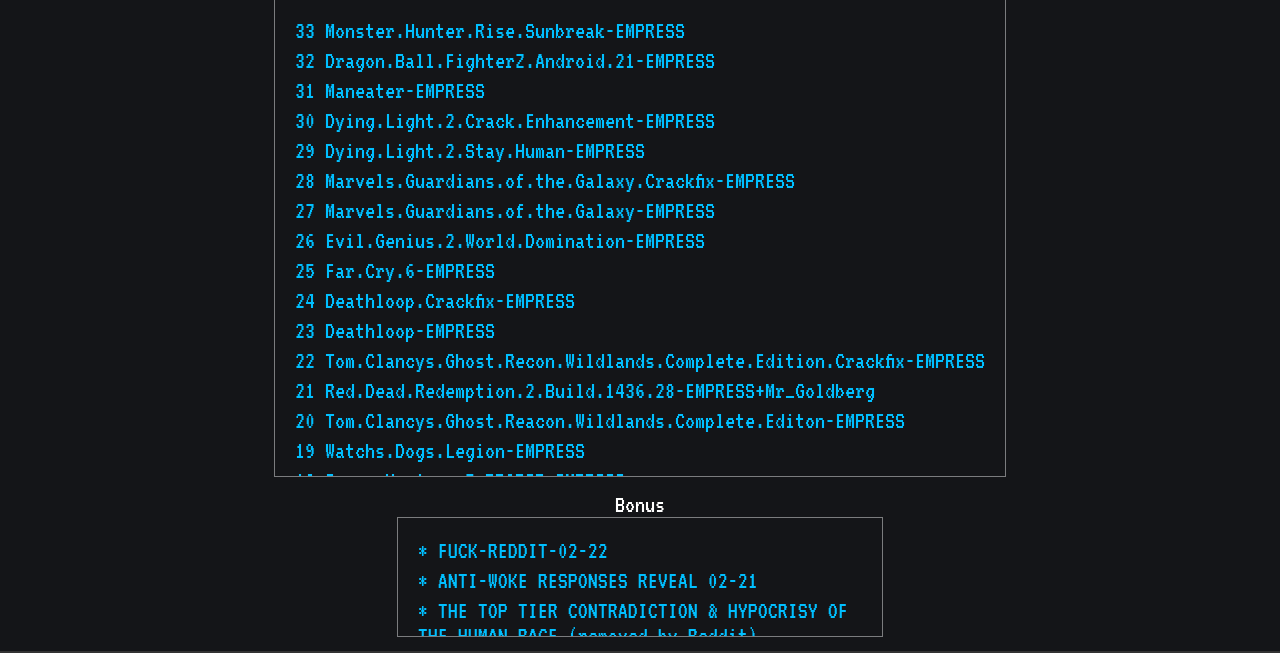
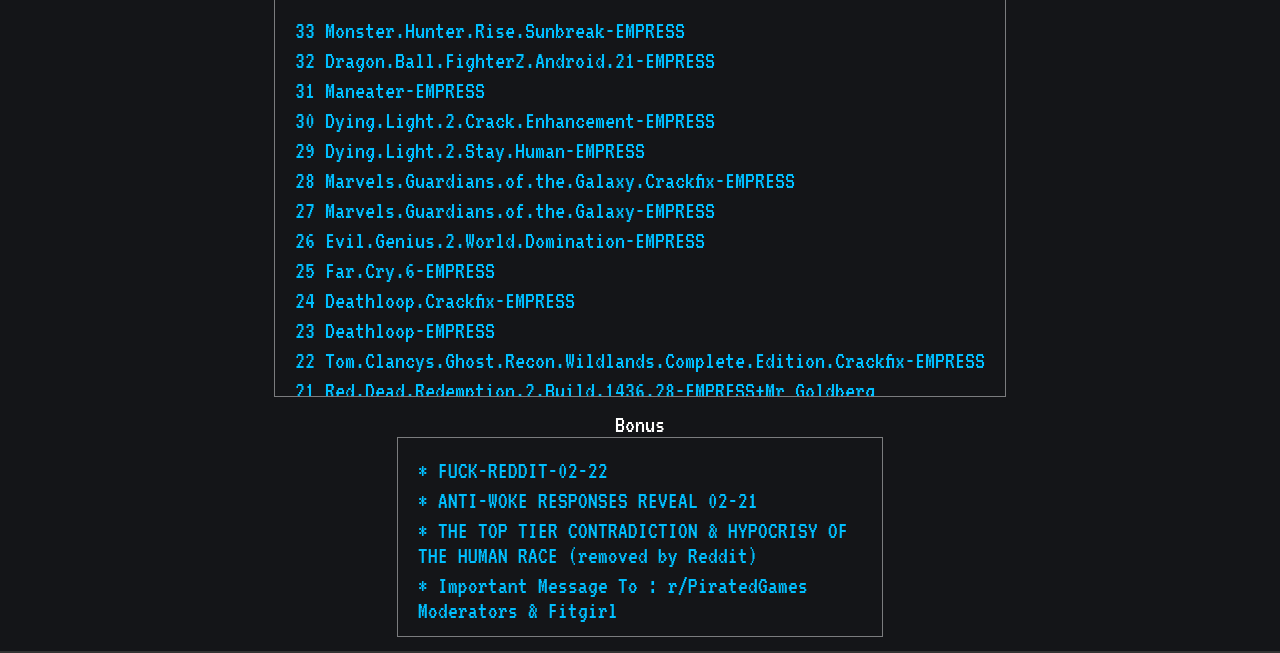
Before and after one commit to model-map/EmpressNfo, a plain HTML site: page index.html in a window 1280 px wide. Shown: the part 109-762 px from the top of the page. Drawn offline with Linux system fonts and the light colour scheme.

Commit message:
Change container heights

```diff
--- a/css/style.css
+++ b/css/style.css
@@ -78,7 +78,7 @@ footer{
     flex-direction: column;
     gap: 5px;
     overflow-y: auto;
-    height: 60vh;
+    height: 50vh;
 
     border: 1px solid #ffffff70;
     padding: 20px;
@@ -87,7 +87,7 @@ footer{
 }
 
 .bonus{
-    height:15vh;
+    height:25vh;
     border: 1px solid #ffffff70;
     width: 38vw;
     margin-bottom: auto;
```
